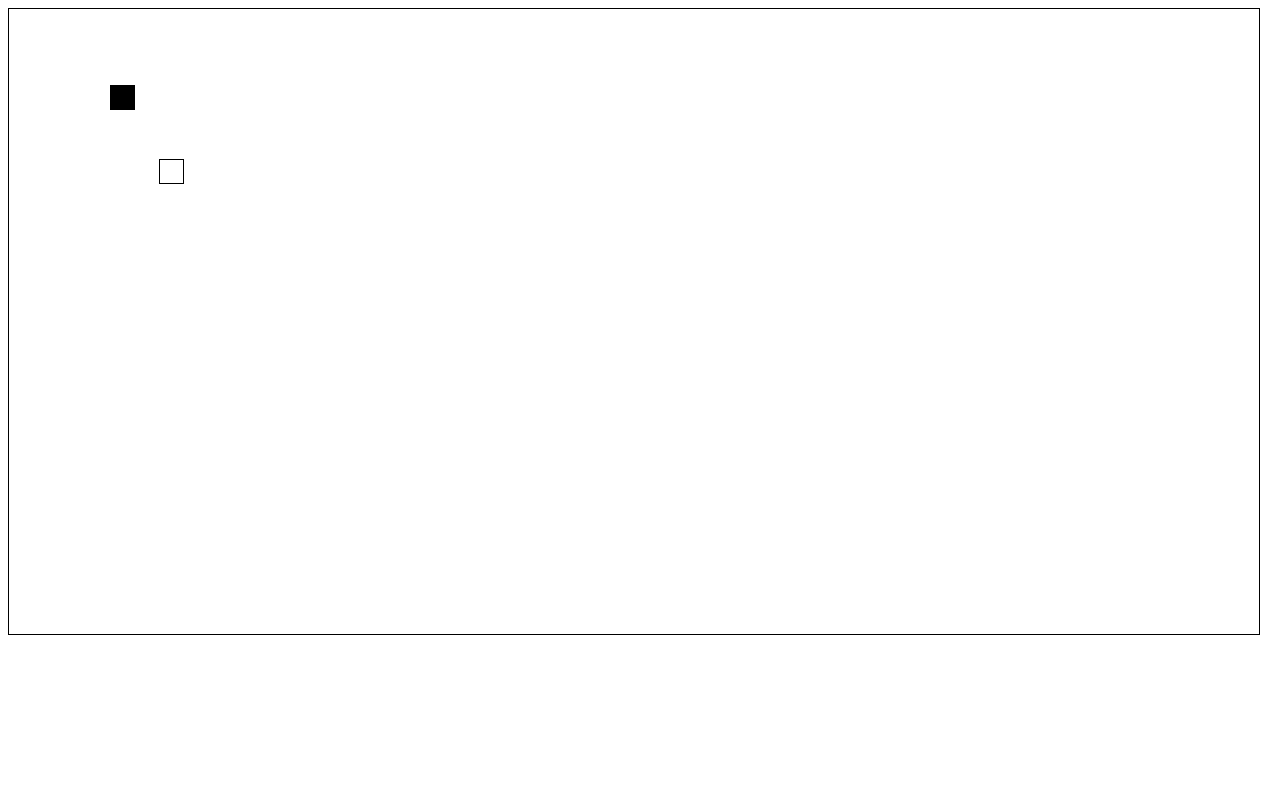
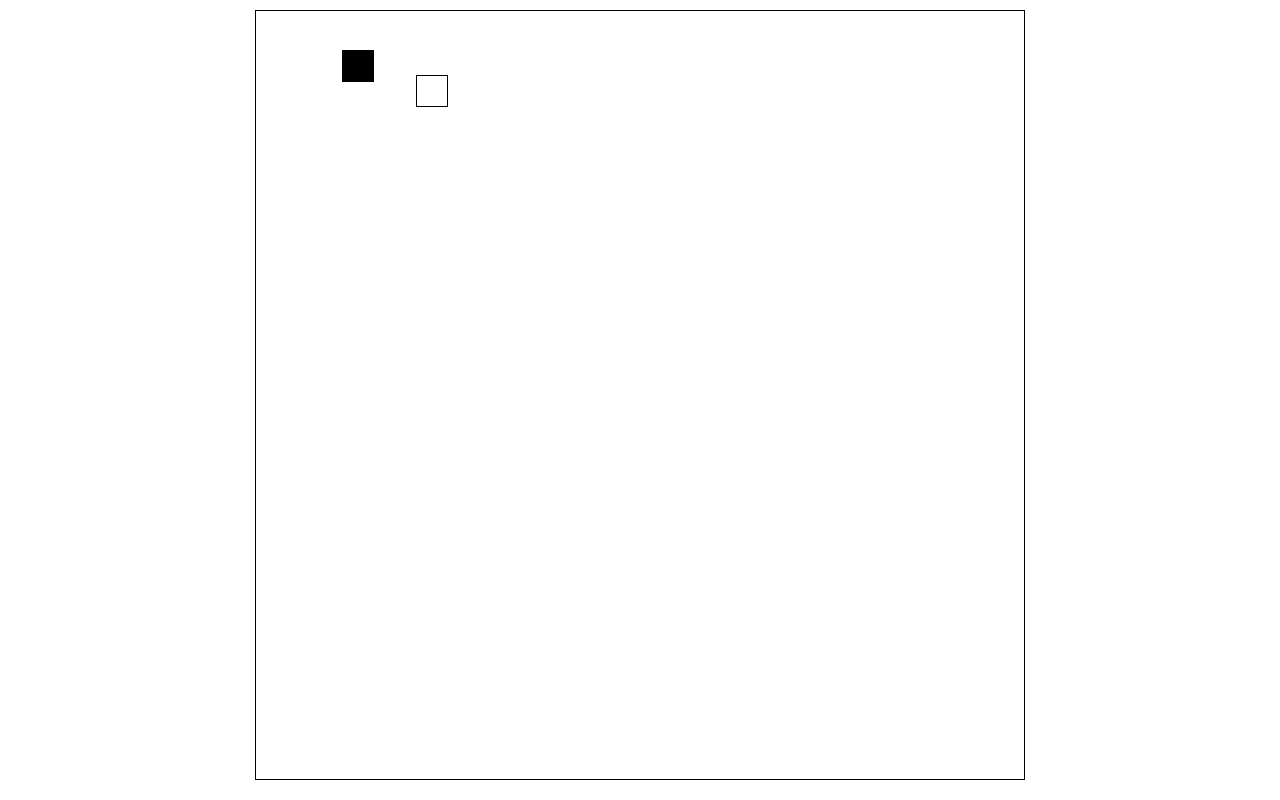
Before and after one commit to Whizzscot/ie, a plain HTML site: page index.html in a window 1280 px wide. Drawn offline with Linux system fonts and the light colour scheme.

Commit message:
laptop commit

```diff
--- a/script.js
+++ b/script.js
@@ -1,5 +1,5 @@
-let width = 50;
-let height = 25;
+let width = 24;
+let height = 24;
 
 document.body.querySelector('.game-board').style.width = `${width}rem`;
 document.body.querySelector('.game-board').style.height = `${height}rem`;
@@ -26,4 +26,4 @@ function Tick(){
     if(y > height) y -= (y-height)*2;
 }
 
-window.setInterval(Tick, 100);
+window.setInterval(Tick, 1000);
--- a/styles.css
+++ b/styles.css
@@ -1,7 +1,17 @@
 :root{
-    font-size:25px;
+    font-size:4vmin;
 }
 
+html{
+  margin:0px;
+  padding:0px;
+}
+
+body{
+  display: grid;
+  place-items: center;
+  margin-top:10px;
+}
 
 .game-board{
     z-index:2;
```
